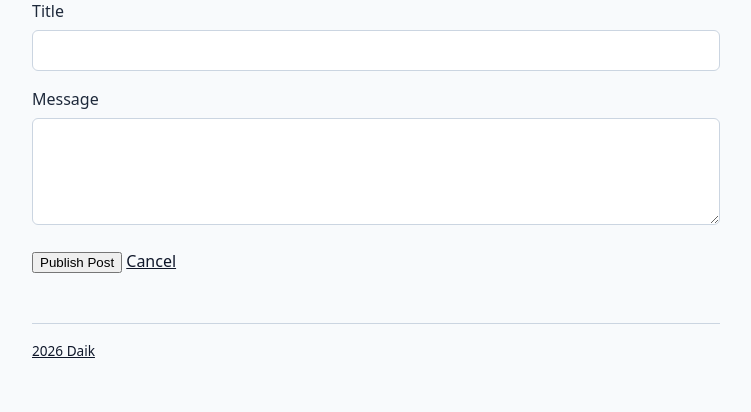
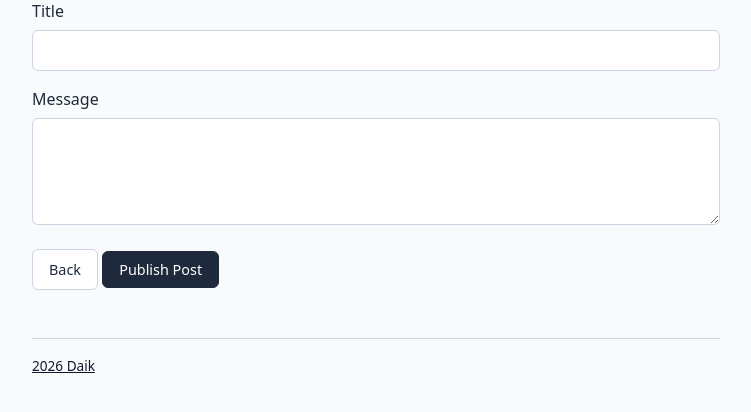
Before and after one commit to Daik102/members-only, a Node server app: template views/new-post.ejs in a window 1280 px wide. Shown: the part 181-593 px from the top of the page, without its empty margins (264-1015 px from the left). Run offline with Node 20, Linux system fonts and the light colour scheme; the template is opened without the code that fills it, so the values that code supplies are empty; some libraries are stand-ins or nearby versions.

Commit message:
Adjust minor things

```diff
--- a/views/index.ejs
+++ b/views/index.ejs
@@ -16,7 +16,7 @@
   </p>
 <% } else if (!canSeeDetails) { %>
   <p class="guest-notice">
-    You are logged in as a guest member. <a href="/join">Enter the secret passcode</a> to reveal authors and dates!
+    You are logged in as a guest member. <a href="/join">Enter the secret passcode</a> to reveal authors and dates.
   </p>
 <% } %>
 
@@ -40,12 +40,11 @@
           data-post-id="<%= post.id %>"
           data-post-title="<%= post.title %>"
         >
-          Delete Post
+          Delete
         </button>
       </div>
     <% } %>
   </article>
 <% }) %>
 
-
 <%- include('partials/footer') %>
--- a/views/new-post.ejs
+++ b/views/new-post.ejs
@@ -34,9 +34,9 @@
       maxlength="2000"
     ><%= oldInput.content || '' %></textarea>
   </div>
-  <div>
-    <button type="submit">Publish Post</button>
-    <a href="/">Cancel</a>
+  <div class="publish-btn-container">
+    <a href="/" class="btn">Back</a>
+    <button type="submit" class="btn btn-primary">Publish Post</button>
   </div>
 </form>
 
```
